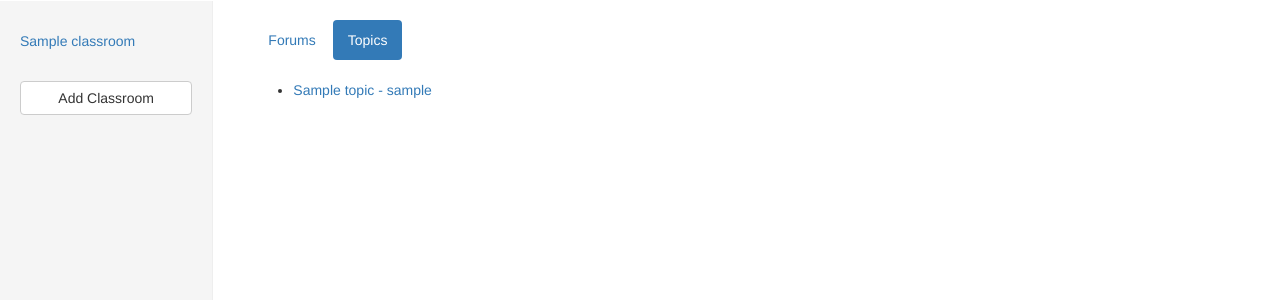
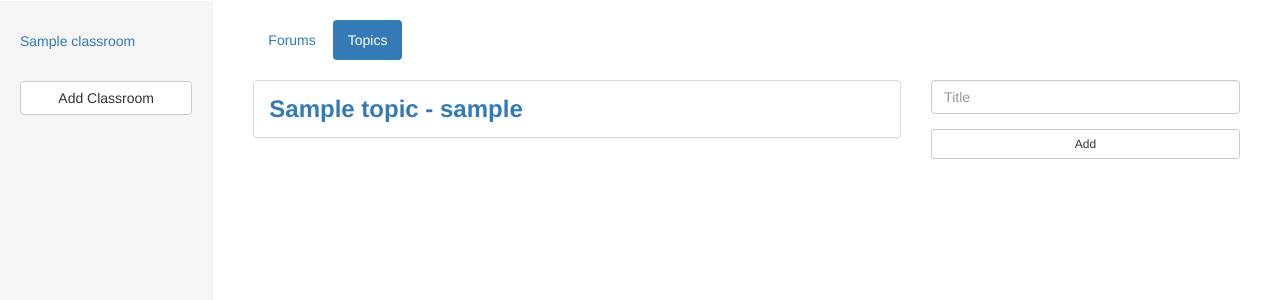
Before and after one commit to generil/hackathon, a Django app: page /classroom/1/forum/ in a window 1280 px wide, after a click on "Topics". Shown: the part 50-350 px from the top of the page. Run offline with Django 3.2, Linux system fonts and the light colour scheme; a user stored in the database is signed in; tables that the repository leaves empty hold one stand-in row (values such as "Sample post"); grey boxes marked "Sample" are stand-in pictures; some libraries are stand-ins or nearby versions.

Commit message:
naega hajima hajima

```diff
--- a/classroom/templates/classroom/forum.html
+++ b/classroom/templates/classroom/forum.html
@@ -77,15 +77,31 @@
 		</div>
     </div>
     <div id="topic" class="tab-pane fade">
-        {% if topics.count == 0 %}
-            <p>No topics to show</p>
-        {% else %}
-            {% for topic in topics %}
-            <ul>
-                <li><a href="{% url 'classroom:topic_details' classroom.pk topic.pk %}">{{ topic }}</a></li>
-            </ul>
-            {% endfor %}
-        {% endif %}
+		<div class="row">
+			<div class="col-lg-8 col-md-8">
+				{% if topics|length == 0 %}
+					<h1>No topics</h1>
+				{% else %}
+					{% for topic in topics %}
+					<div class="panel panel-default">
+						<div class="panel-body" style="margin-top:0;margin-bottom:0">
+							<h3 style="margin-top:0;margin-bottom:0;font-weight:bold"><a href="{% url 'classroom:topic_details' classroom.pk topic.pk %}">{{ topic }}</a></h3>
+						</div>
+					</div>
+					{% endfor %}
+				{% endif %}
+			</div>
+			<div class="col-lg-4 col-md-4">
+				<form action="{% url 'classroom:add_topic' classroom.pk %}" method="POST">
+					{% csrf_token %}
+					<div class="form-group">
+						<input type="text"  class="form-control" name="name" placeholder="Title">
+					</div>
+					<button class="btn btn-sm btn-default btn-block" type="submit">Add</button>
+				</form>
+			</div>
+		</div>
     </div>
 </div>
+
 {% endblock %}
```
